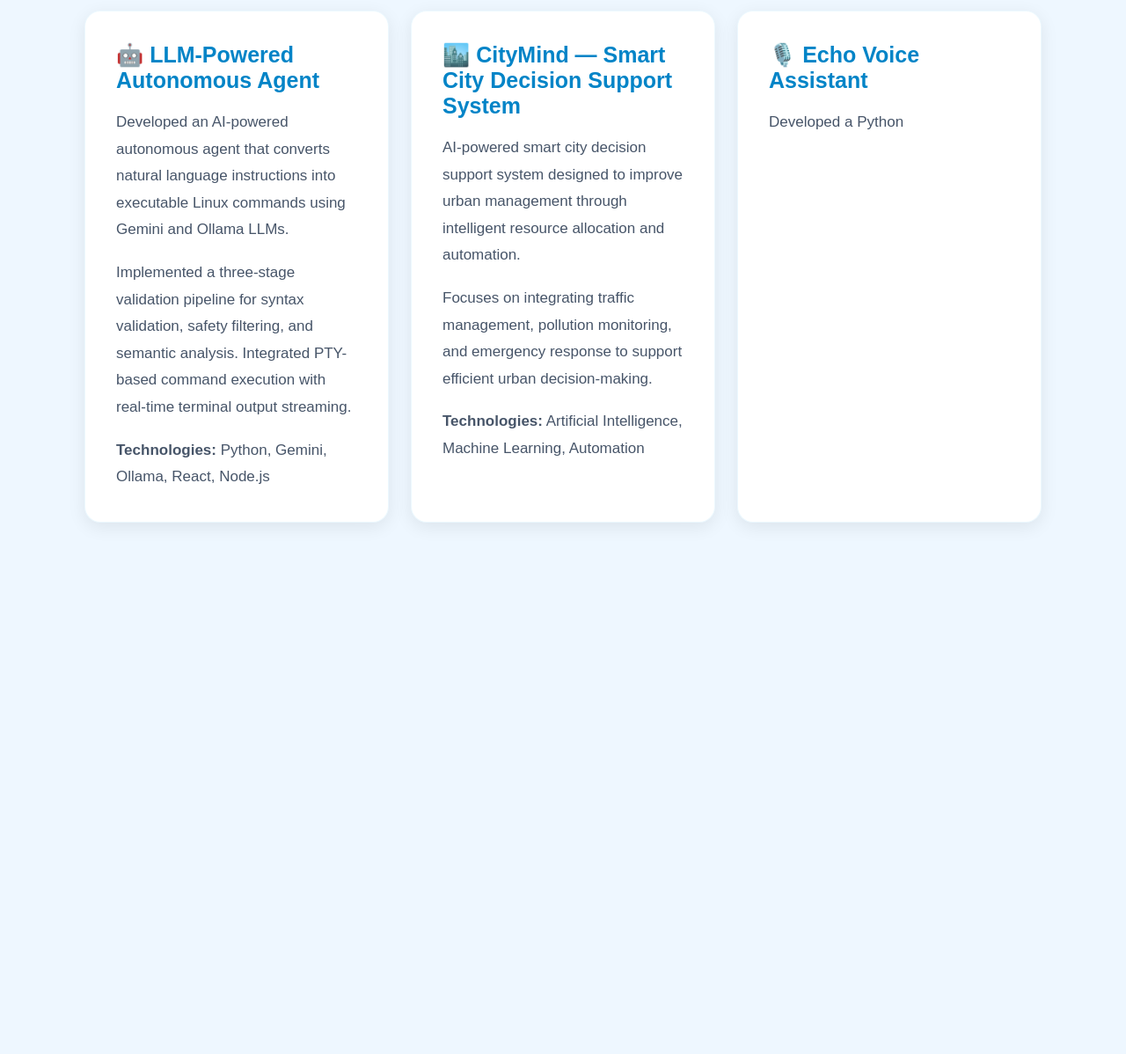
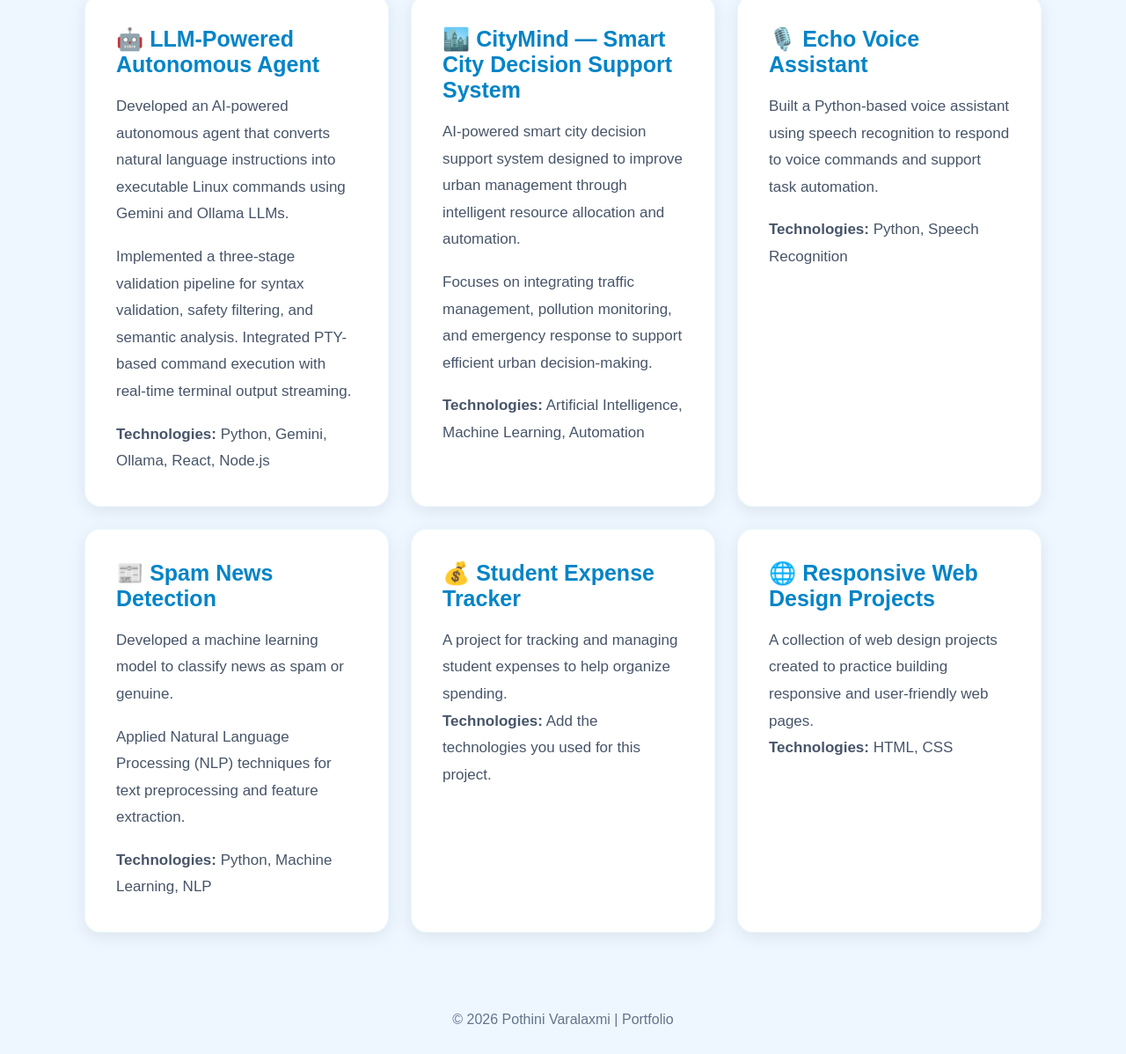
Before and after one commit to varalaxmi30072005/portfolio, a plain HTML site: page projects.html in a window 1280 px wide. Shown: the part 225-1423 px from the top of the page at 88% size. Before the commit the page ends 879 px from the top, so only its background shows below. Drawn offline with Linux system fonts and the light colour scheme.

Commit message:
Update projects.html

````diff
--- a/projects.html
+++ b/projects.html
@@ -1,4 +1,3 @@
-```html
 <!DOCTYPE html>
 <html lang="en">
 <head>
@@ -10,7 +9,6 @@
 <body>
 
     <!-- NAVBAR -->
-
     <nav>
         <ul>
             <li><a href="index.html">Home</a></li>
@@ -22,17 +20,13 @@
     </nav>
 
     <!-- PROJECTS SECTION -->
-
     <section class="section">
-
         <h2>Projects</h2>
 
         <div class="card-container">
 
             <!-- PROJECT 1 -->
-
             <div class="card">
-
                 <h3>🤖 LLM-Powered Autonomous Agent</h3>
 
                 <p>
@@ -44,10 +38,10 @@
                 <br>
 
                 <p>
-                    Implemented a three-stage validation pipeline for
-                    syntax validation, safety filtering, and semantic
-                    analysis. Integrated PTY-based command execution
-                    with real-time terminal output streaming.
+                    Implemented a three-stage validation pipeline for syntax
+                    validation, safety filtering, and semantic analysis.
+                    Integrated PTY-based command execution with real-time
+                    terminal output streaming.
                 </p>
 
                 <br>
@@ -56,13 +50,10 @@
                     <strong>Technologies:</strong>
                     Python, Gemini, Ollama, React, Node.js
                 </p>
-
             </div>
 
             <!-- PROJECT 2 -->
-
             <div class="card">
-
                 <h3>🏙️ CityMind — Smart City Decision Support System</h3>
 
                 <p>
@@ -74,9 +65,9 @@
                 <br>
 
                 <p>
-                    Focuses on integrating traffic management,
-                    pollution monitoring, and emergency response
-                    to support efficient urban decision-making.
+                    Focuses on integrating traffic management, pollution
+                    monitoring, and emergency response to support efficient
+                    urban decision-making.
                 </p>
 
                 <br>
@@ -85,14 +76,87 @@
                     <strong>Technologies:</strong>
                     Artificial Intelligence, Machine Learning, Automation
                 </p>
-
             </div>
 
             <!-- PROJECT 3 -->
-
             <div class="card">
-
                 <h3>🎙️ Echo Voice Assistant</h3>
 
                 <p>
-                    Developed a Python
+                    Built a Python-based voice assistant using speech
+                    recognition to respond to voice commands and support
+                    task automation.
+                </p>
+
+                <br>
+
+                <p>
+                    <strong>Technologies:</strong>
+                    Python, Speech Recognition
+                </p>
+            </div>
+
+            <!-- PROJECT 4 -->
+            <div class="card">
+                <h3>📰 Spam News Detection</h3>
+
+                <p>
+                    Developed a machine learning model to classify news
+                    as spam or genuine.
+                </p>
+
+                <br>
+
+                <p>
+                    Applied Natural Language Processing (NLP) techniques
+                    for text preprocessing and feature extraction.
+                </p>
+
+                <br>
+
+                <p>
+                    <strong>Technologies:</strong>
+                    Python, Machine Learning, NLP
+                </p>
+            </div>
+
+            <!-- PROJECT 5 -->
+            <div class="card">
+                <h3>💰 Student Expense Tracker</h3>
+
+                <p>
+                    A project for tracking and managing student expenses
+                    to help organize spending.
+                </p>
+
+                <p>
+                    <strong>Technologies:</strong>
+                    Add the technologies you used for this project.
+                </p>
+            </div>
+
+            <!-- PROJECT 6 -->
+            <div class="card">
+                <h3>🌐 Responsive Web Design Projects</h3>
+
+                <p>
+                    A collection of web design projects created to practice
+                    building responsive and user-friendly web pages.
+                </p>
+
+                <p>
+                    <strong>Technologies:</strong>
+                    HTML, CSS
+                </p>
+            </div>
+
+        </div>
+    </section>
+
+    <!-- FOOTER -->
+    <footer>
+        © 2026 Pothini Varalaxmi | Portfolio
+    </footer>
+
+</body>
+</html>
````
